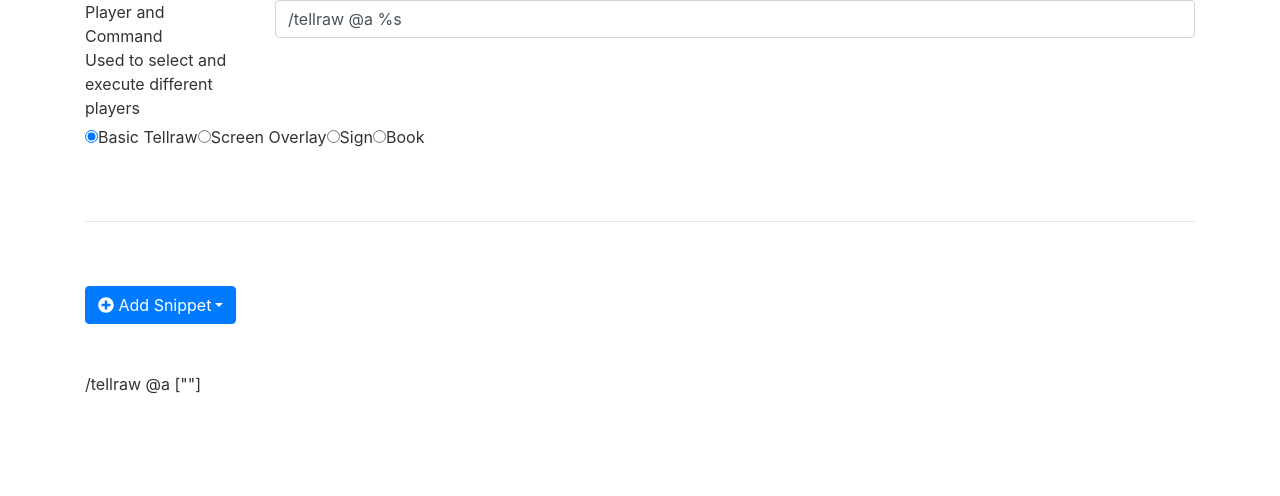
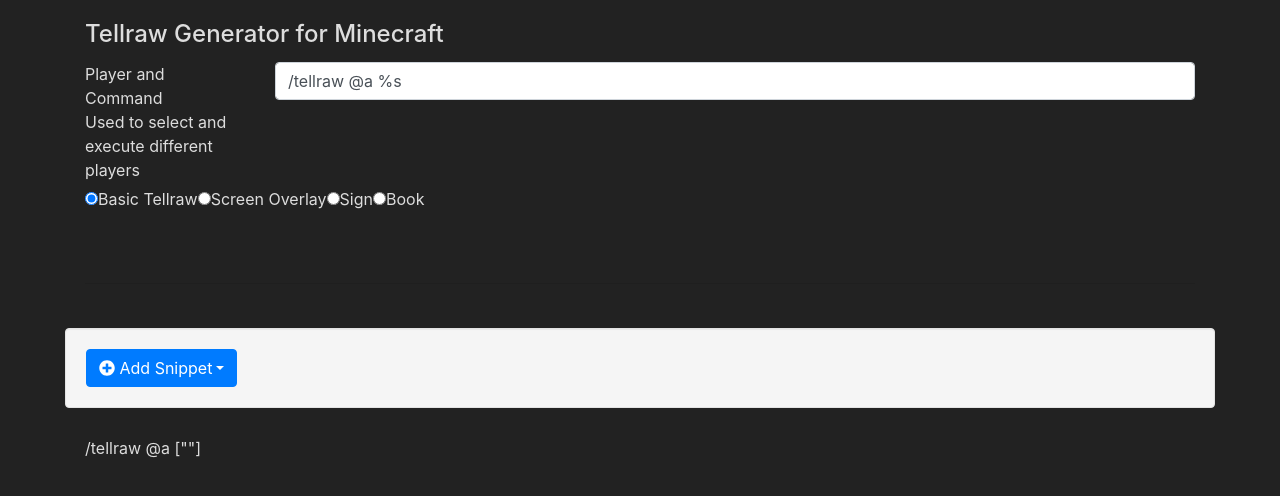
Before and after one commit to ezfe/tellraw, a React app: page / in a window 1280 px wide. Shown: the top 496 px of the page. Built offline with nearby package versions, Linux system fonts and the light colour scheme.

Commit message:
Added "well" around some elements and insertion input

```diff
--- a/src/components/SnippetCollection.tsx
+++ b/src/components/SnippetCollection.tsx
@@ -140,10 +140,17 @@
   }
 
   render() {
+    let view: JSX.Element
     if (this.state.editing === null) {
-      return this.listView()
+      view = this.listView()
     } else {
-      return this.editor()
+      view = this.editor()
     }
+
+    return (
+      <div className="light-well">
+        {view}
+      </div>
+    )
   }
 }
--- a/src/components/SnippetDetailController/SnippetDetailController.tsx
+++ b/src/components/SnippetDetailController/SnippetDetailController.tsx
@@ -45,16 +45,16 @@
     this.changeHoverEventType = this.changeHoverEventType.bind(this)
     this.changeHoverEventValue = this.changeHoverEventValue.bind(this)
     this.changeHoverEventChildren = this.changeHoverEventChildren.bind(this)
+    this.changeInsertion = this.changeInsertion.bind(this)
 
     this.updateToggle = this.updateToggle.bind(this)
     this.updateField = this.updateField.bind(this)
 
     this.customAreaRender = this.customAreaRender.bind(this)
-
     this.clickEventRenderer = this.clickEventRenderer.bind(this)
-
     this.hoverEventRenderer = this.hoverEventRenderer.bind(this)
     this.hoverEventValueRender = this.hoverEventValueRender.bind(this)
+    this.insertionRenderer = this.insertionRenderer.bind(this)
   }
 
   changeColor(event: any) {
@@ -81,6 +81,10 @@
     let newSnippet = duplicate_snippet(this.props.snippet)
     newSnippet.hover_event_children = snippets
     this.props.updateSnippet(newSnippet)
+  }
+
+  changeInsertion(event: any) {
+    this.updateField("insertion", event.target.value)
   }
 
   updateToggle(field: string, event: any) {
@@ -190,6 +194,28 @@
     }
   }
 
+  insertionRenderer() {
+    if (!isFeatureAvailable(this.props.commandType, FeatureType.insertion)) {
+      return null
+    }
+
+    return (
+      <>
+        <div className="row margin-below">
+          <div className="col">
+            <h4>Insertion:</h4>
+          </div>
+          <div className="col">
+            <input className="form-control"
+                   value={this.props.snippet.insertion}
+                   onChange={this.changeInsertion} />
+          </div>
+          { this.hoverEventValueRender() }
+        </div>
+      </>
+    )
+  }
+
   render() {
     return (
       <>
@@ -236,6 +262,10 @@
 
         { this.hoverEventRenderer() }
 
+        { this.insertionRenderer() }
+
+        <br />
+
         {/* Preview */}
 
         <div className="row margin-below">
--- a/src/components/Tellraw.tsx
+++ b/src/components/Tellraw.tsx
@@ -99,6 +99,11 @@
     return (
       <div className="container">
         <div className="row margin-below">
+          <div className="col">
+            <h4>Tellraw Generator for Minecraft</h4>
+          </div>
+        </div>
+        <div className="row margin-below">
           <div className="col-2">
             <span lang="player.header">Player and Command</span>
             <br />
--- a/src/styles/styles.scss
+++ b/src/styles/styles.scss
@@ -1,16 +1,36 @@
 @import "~bootstrap/scss/bootstrap";
 
 /* Text and background color for light mode */
+// body {
+//   color: #333;
+// }
+
+/* Text and background color for dark mode */
+// @media (prefers-color-scheme: dark) {
+//   body {
+//     color: #ddd;
+//     background-color: #222;
+//   }
+// }
+
 body {
-  color: #333;
+  color: #dddddd;
+  background-color: #222222;
 }
 
-/* Text and background color for dark mode */
-@media (prefers-color-scheme: dark) {
-  body {
-    color: #ddd;
-    background-color: #222;
-  }
+#app {
+  margin-top: 20px;
+}
+
+.light-well {
+  background-color: #f5f5f5;
+  color: #333333;
+  border: 1px solid #e3e3e3;
+  border-radius: 4px;
+  box-shadow: inset 0 1px 1px rgba(0,0,0,.05);
+
+  margin: -20px;
+  padding: 20px;
 }
 
 .margin-below {
```
